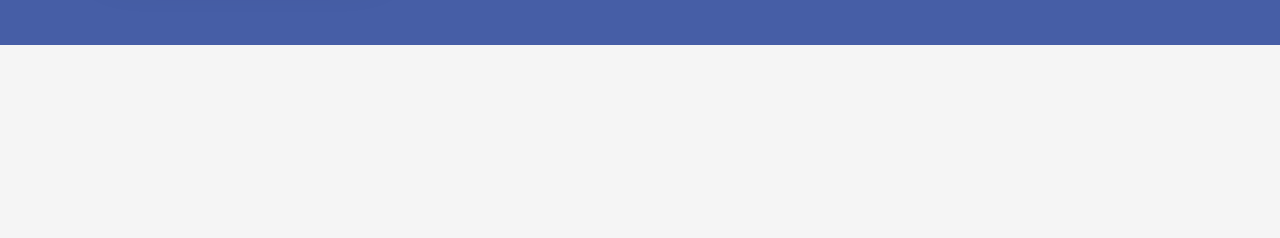
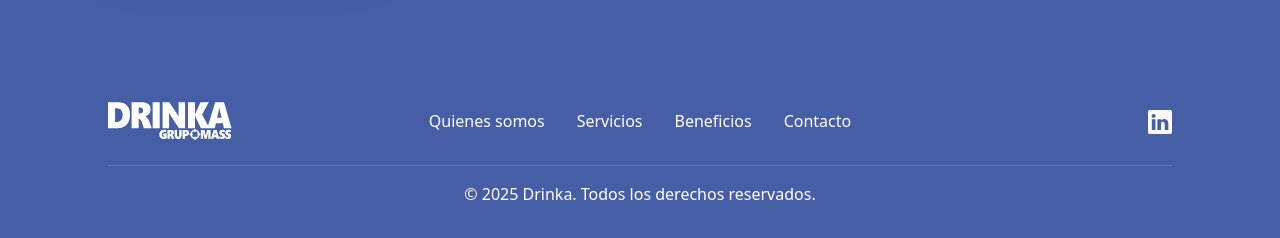
Before and after one commit to alanchibilisco/batersur, a plain HTML site: page index.html in a window 1280 px wide. Shown: the part 586-824 px from the top of the page. Before the commit the page ends 800 px from the top, so only its background shows below. Drawn offline with Linux system fonts and the light colour scheme.

Commit message:
se creo el footer

```diff
--- a/css/style.css
+++ b/css/style.css
@@ -21,9 +21,10 @@
 /* #endregion FontColors */
 
 /* #region FontSizes */
-.font-size-inicio-texto{
+.font-size-inicio-texto {
     font-size: 20px;
 }
+
 /* #endregion FontSizes */
 
 /* #region NavbarStyles */
@@ -46,15 +47,14 @@
 /* #endregion NavbarStyles */
 
 /* #region Images */
-.logo-inicio
-{
+.logo-inicio {
     width: 300px;
 }
+
 /* #endregion Images */
 
 /* #region Buttons */
-.btn-ingresar
-{
+.btn-ingresar {
     width: 270px;
     height: 46px;
     background-color: #F5F5F5 !important;
@@ -63,14 +63,34 @@
     border: none;
     border-radius: 5px;
 }
+
 /* TODO: crear btn-ingresar:hover */
 /* #endregion Buttons */
 
 /* #region BoxUtilities */
-.p-box-inicio{
+.p-box-inicio {
     width: 700px;
 }
+
 /* #endregion BoxUtilities */
+
+/* #region Utilities */
+.hr-color-primario-03 {
+    color: #A0CCF1 !important;
+}
+
+/* #endregion Utilities */
+
+/* #region Footer */
+.footer-link {
+    color: white;
+}
+
+.footer-link:hover {
+    color: #A0CCF1;
+}
+
+/* #endregion Footer */
 
 /* #region MediasQueries */
 @media all and (max-width: 1200px) {
@@ -78,8 +98,8 @@
         width: 85px;
     }
 
-    .p-box-inicio{
-       width: 100%;
+    .p-box-inicio {
+        width: 100%;
     }
 }
 
--- a/index.html
+++ b/index.html
@@ -103,7 +103,55 @@
     </main>
     <!-- #endregion Main -->
     <!-- #region Footer -->
-    <footer></footer>
+    <footer class="bg-primario-01 py-3 py-xl-5">
+      <section class="container-fluid">
+        <article class="mx-xl-5 px-xl-5">
+          <div class="row">
+            <div class="col-12 col-xl-3 d-flex justify-content-center justify-content-xl-start align-items-center">
+              <a href="index.html">
+                <img
+                  src="img/drinka-logo-blanco.svg"
+                  alt="Logo Institucional"
+                  class="logo-nav"
+                />
+              </a>
+            </div>
+            <div class="col-12 col-xl-6 d-flex justify-content-center">
+              <div class="navbar navbar-expand-xl">
+                <ul class="navbar-nav">
+                  <li class="nav-item mx-xl-2 text-center">
+                    <a class="nav-link footer-link" href="#">Quienes somos</a>
+                  </li>
+                  <li class="nav-item mx-xl-2 text-center">
+                    <a class="nav-link footer-link" href="#">Servicios</a>
+                  </li>
+                  <li class="nav-item mx-xl-2 text-center">
+                    <a class="nav-link footer-link" href="#">Beneficios</a>
+                  </li>
+                  <li class="nav-item mx-xl-2 text-center">
+                    <a class="nav-link footer-link" href="#">Contacto</a>
+                  </li>
+                </ul>
+              </div>
+            </div>
+            <div class="col-12 col-xl-3 d-flex justify-content-center justify-content-xl-end align-items-center">
+              <a href="https://www.linkedin.com" target="_blank" title="LinkedIn">
+                <svg xmlns="http://www.w3.org/2000/svg" width="24" height="24" fill="currentColor" class="bi bi-linkedin" viewBox="0 0 16 16">
+                  <path fill="#FAFAFA" d="M0 1.146C0 .513.526 0 1.175 0h13.65C15.474 0 16 .513 16 1.146v13.708c0 .633-.526 1.146-1.175 1.146H1.175C.526 16 0 15.487 0 14.854zm4.943 12.248V6.169H2.542v7.225zm-1.2-8.212c.837 0 1.358-.554 1.358-1.248-.015-.709-.52-1.248-1.342-1.248S2.4 3.226 2.4 3.934c0 .694.521 1.248 1.327 1.248zm4.908 8.212V9.359c0-.216.016-.432.08-.586.173-.431.568-.878 1.232-.878.869 0 1.216.662 1.216 1.634v3.865h2.401V9.25c0-2.22-1.184-3.252-2.764-3.252-1.274 0-1.845.7-2.165 1.193v.025h-.016l.016-.025V6.169h-2.4c.03.678 0 7.225 0 7.225z"/>
+                </svg>
+
+              </a>
+            </div>
+          </div>
+          <hr class="hr-color-primario-03">
+          <div class="row">
+            <div class="d-flex justify-content-center align-items-end">
+              <p class="text-white fs-6 text-center">© 2025 Drinka. Todos los derechos reservados.</p>
+            </div>
+          </div>
+        </article>
+      </section>
+    </footer>
     <!-- #endregion Footer -->
     <!-- #region Scripts -->
     <script src="js/bootstrap.min.js"></script>
```
